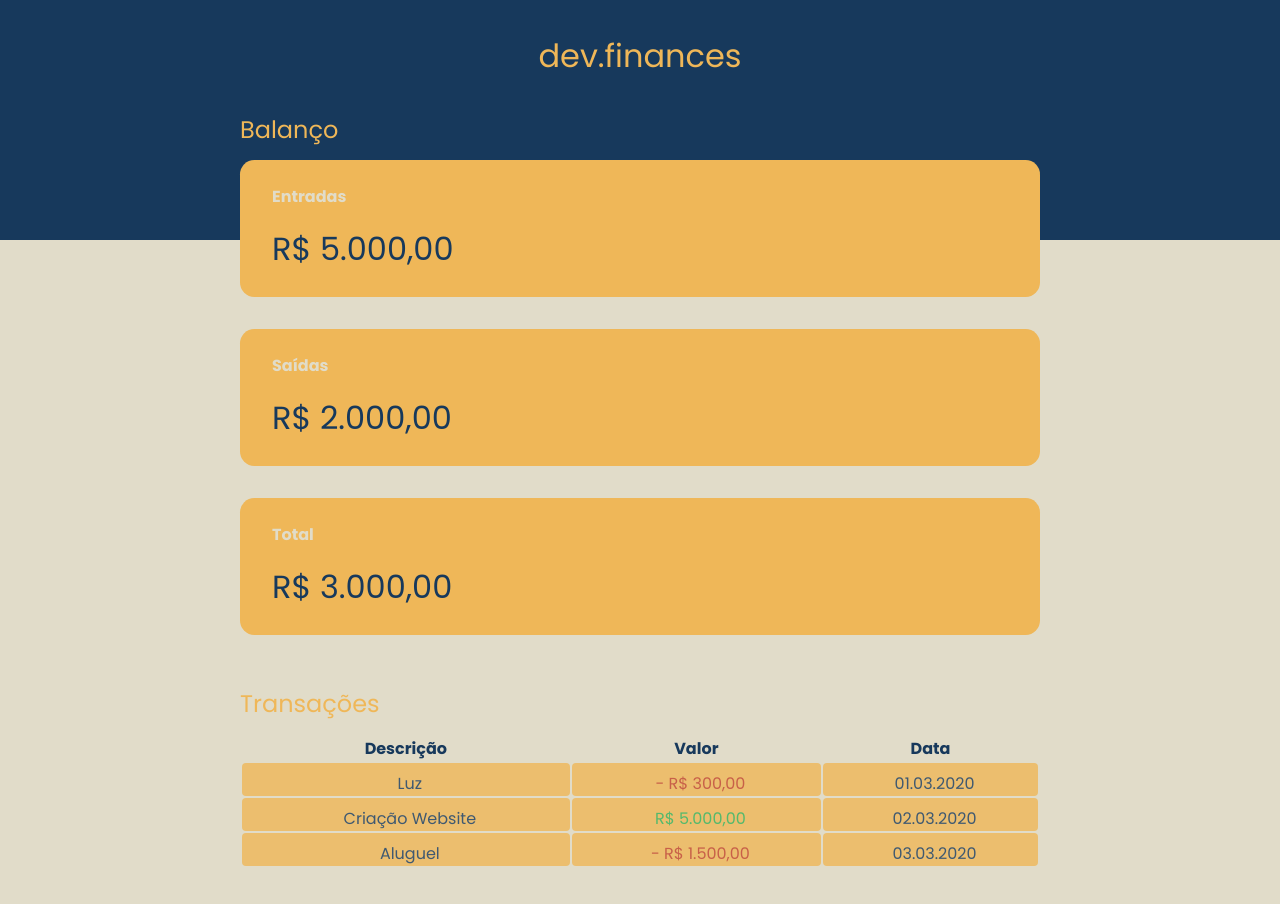
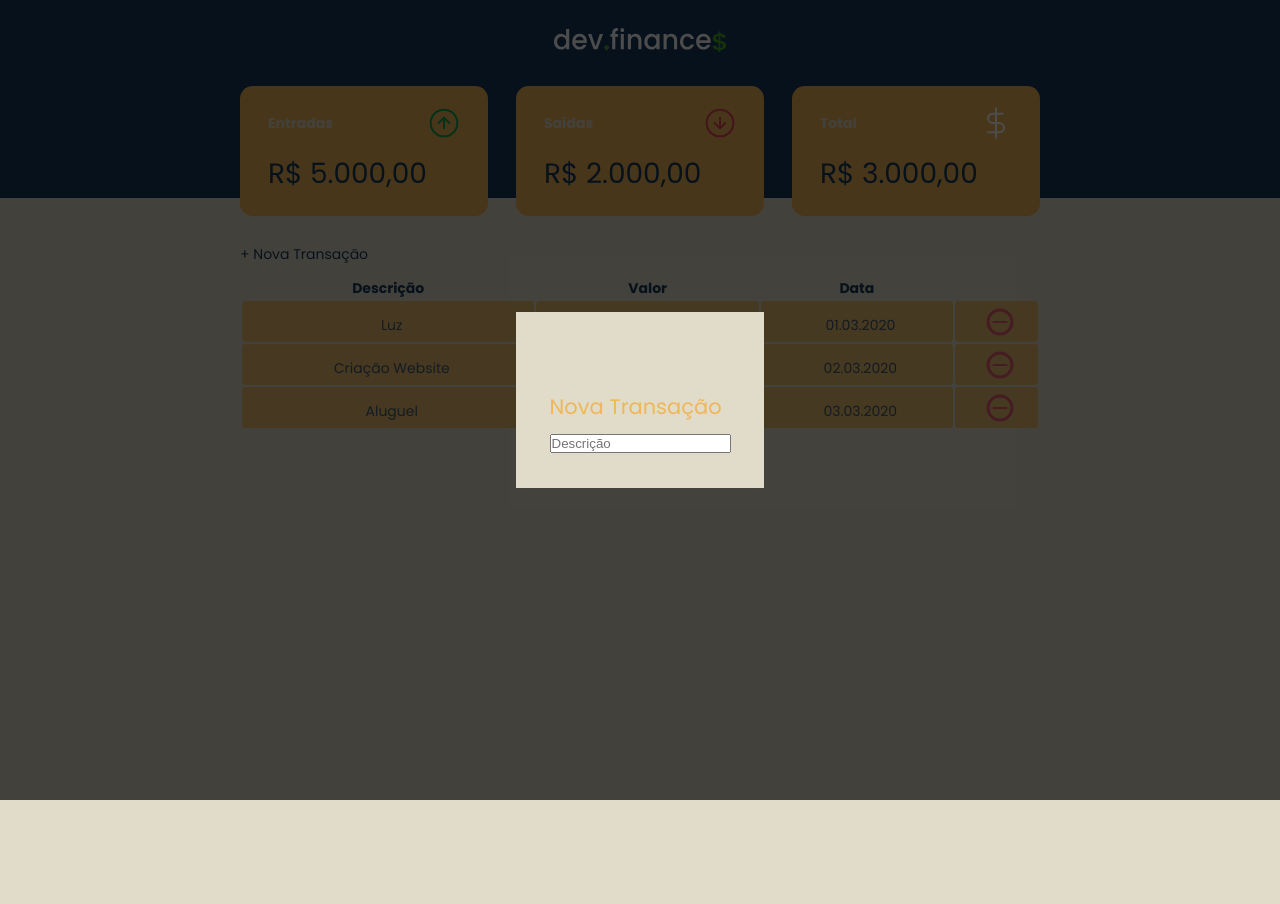
Before and after one commit to jubassul/dev-finance, a plain HTML site: page index.html in a window 1280 px wide. After the commit the page ends 800 px from the top, so only its background shows below. Drawn offline with Linux system fonts and the light colour scheme.

Commit message:
updating layout and add modal

```diff
--- a/index.html
+++ b/index.html
@@ -11,35 +11,49 @@
 <body>
     <link rel="stylesheet" href="./style.css">
     <link rel="preconnect" href="https://fonts.googleapis.com">
-<link rel="preconnect" href="https://fonts.gstatic.com" crossorigin>
-<link href="https://fonts.googleapis.com/css2?family=Poppins:ital,wght@0,100;0,400;0,700;1,100;1,400;1,700&display=swap" rel="stylesheet">
+    <link rel="preconnect" href="https://fonts.gstatic.com" crossorigin>
+    <link
+        href="https://fonts.googleapis.com/css2?family=Poppins:ital,wght@0,100;0,400;0,700;1,100;1,400;1,700&display=swap"
+        rel="stylesheet">
     <header>
-        <h1 id="logo"> dev.finances </h1>
+        <!-- logo -->
+        <img src="arquivos/logo.svg" alt="logo dev finance">
     </header>
-    <main class="container" >
+    <main class="container">
         <section id="balance">
-            <h2> Balanço </h2>
+            <h2 class="sr-only"> Balanço </h2>
             <div class="card">
-                <h3> Entradas </h3>
+                <h3>
+                    <span> Entradas </span>
+                    <img src="arquivos/income.svg" alt="imagem de entradas">
+                </h3>
                 <p> R$ 5.000,00 </p>
             </div>
             <div class="card">
-                <h3> Saídas </h3>
+                <h3>
+                    <span> Saídas </span>
+                    <img src="arquivos/expense.svg" alt="imagem de saídas">
+                </h3>
                 <p> R$ 2.000,00 </p>
             </div>
             <div class="card">
-                <h3> Total </h3>
+                <h3>
+                    <span> Total </span>
+                    <img src="arquivos/total.svg" alt="imagem de total">
+                </h3>
                 <p> R$ 3.000,00 </p>
             </div>
         </section>
         <section id="transaction">
-            <h2> Transações </h2>
+            <h2 class="sr-only">Transações </h2>
+            <a href="#" class="button new"> + Nova Transação</a>
             <table id="data-table">
                 <thead>
                     <tr>
                         <th> Descrição</th>
                         <th> Valor </th>
                         <th> Data </th>
+                        <th></th>
                     </tr>
                 </thead>
                 <tbody>
@@ -47,21 +61,44 @@
                         <td class="description"> Luz </td>
                         <td class="expense"> - R$ 300,00 </td>
                         <td class="date"> 01.03.2020</td>
+                        <td>
+                            <img src="arquivos/minus.svg">
+                        </td>
                     </tr>
                     <tr>
                         <td class="description"> Criação Website </td>
                         <td class="income"> R$ 5.000,00 </td>
                         <td class="date"> 02.03.2020</td>
+                        <td>
+                            <img src="arquivos/minus.svg">
+                        </td>
                     </tr>
                     <tr>
                         <td class="description"> Aluguel </td>
                         <td class="expense"> - R$ 1.500,00 </td>
                         <td class="date"> 03.03.2020</td>
+                        <td>
+                            <img src="arquivos/minus.svg">
+                        </td>
                     </tr>
                 </tbody>
             </table>
         </section>
     </main>
+    <div class="modal-overlay active">
+        <div class="modal">
+            <div id="form">
+                <h2> Nova Transação</h2>
+                <form action="">
+                    <div class="input-group">
+                        <label class="sr-only" for="description">Descrição</label>
+                        <input type="text" id="description" name="description" placeholder="Descrição" />
+                    </div>
+                </form>
+
+            </div>
+        </div>
+    </div>
     <footer> </footer>
 </body>
 
--- a/style.css
+++ b/style.css
@@ -1,33 +1,60 @@
-
 /* removendo  propriedades padrões do user agent,
 uso um seletor universal para isso*/
 
-*{
+* {
     margin: 0;
     padding: 0;
     box-sizing: border-box;
+}
+
+/* trabalhando a responsividade do html */
+
+html {
+    font-size: 93.75%;
 }
 
 body {
     background-color: #e1dcc9;
     font-family: 'Poppins', sans-serif;
 }
+
+/* a classe sr-only colocada nos h2 balanço e transação, serve para
+acessibilidade, ou seja, tirei o title da tela
+com as "tricks", mas não tirei para os leitores
+de tela*/
+
+.sr-only {
+    position: absolute;
+    height: 1px;
+    width: 1px;
+    padding: 0px;
+    margin: -1px;
+    overflow: hidden;
+    clip: rect(0, 0, 0, 0);
+    white-space: nowrap;
+    border-width: 0;
+}
+
 /* esse container está no main,
 representando todo o conteúdo do texto,
 coloquei ele para que eu tenha uma
 separação entre o background do header e
 todo o meu texto*/
+
 .container {
     width: min(90vw, 800px);
     margin: auto;
 }
-/* especificações e cores no: (h2,h3,th e td) */
+
+/* especificações e cores no: (h2,p,th e td) */
+
 h2 {
     margin-top: 3.2rem;
     margin-bottom: 0.8rem;
     color: #efb758;
     font-weight: normal;
 }
+
 p {
     color: #17395c;
 }
@@ -35,6 +62,7 @@ p {
 th {
     color: #17395c;
 }
+
 td {
     background-color: #efb758;
     border-spacing: 0 0.5rem;
@@ -43,59 +71,129 @@ border-radius: 0.25rem;
     text-align: center;
     padding: 0.5rem 0 0 0.5rem;
 }
+
 /* Header- cabecalho */
+
 header {
-    background-color:#17395c;
+    background-color: #17395c;
     padding: 2rem 0 10rem;
     text-align: center;
 }
+
 #logo {
- color:#efb758;
+    color: #efb758;
     font-weight: 500;
 }
+
 /* Body- balance */
+
 #balance {
     margin-top: -8rem;
 }
+
 #balance h2 {
     margin-top: 0;
 }
 
 /* body- cards */
+
 .card {
     background: #efb758;
     padding: 1.5rem 2rem;
     border-radius: 0.90rem;
     margin-bottom: 2rem;
 }
+
 .card h3 {
     color: #e1dcc9;
     font-weight: bold;
     font-size: 1rem;
+    display: flex;
+    align-items: center;
+    justify-content: space-between;
 }
+
 .card p {
     line-height: 3rem;
     font-size: 2rem;
     margin-top: 1rem;
 }
+
+/* body - links e button */
+
+a {
+    color: #17395c;
+    text-decoration: none;
+}
+
+.button.new {
+    display: inline-block;
+    margin-bottom: .8rem;
+}
+
 /* body- table */
-#data-table{
+
+#data-table {
     width: 100%;
 }
-td.description{
+
+td.description {
     color: #17395c;
 }
-td.income{
+
+td.income {
     color: #31B156;
 }
-td.expense{
+
+td.expense {
     color: #c24229;
 }
-td.date{
+
+td.date {
     color: #17395c;
 }
+
+/* body-modal */
+
+.modal-overlay {
+    width: 100%;
+    height: 100%;
+    background-color: rgba(0, 0, 0, 0.7);
+    position: fixed;
+    top: 0;
+    display: flex;
+    align-items: center;
+    justify-content: center;
+    opacity: 0;
+    visibility: hidden;
+}
+
+.modal-overlay.active {
+    opacity: 1;
+    visibility: visible;
+}
+
+.modal {
+    background-color: #e1dcc9;
+    padding: 2.4rem;
+}
+
 /*body- footer */
+
 footer {
     text-align: center;
     padding: 4rem 0 2rem;
 }
+
+/* responsive */
+
+@media (min-width: 800px) {
+    html {
+        font-size: 87.5%
+    }
+    #balance {
+        display: grid;
+        grid-template-columns: 1fr 1fr 1fr;
+        gap: 2rem;
+    }
+}
```
Also changed, not shown: arquivos/expense.svg (added), arquivos/income.svg (added), arquivos/logo.svg (added), arquivos/minus.svg (added), arquivos/plus.svg (added), arquivos/total.svg (added). Lines whose indentation alone changed are shown as unchanged.
